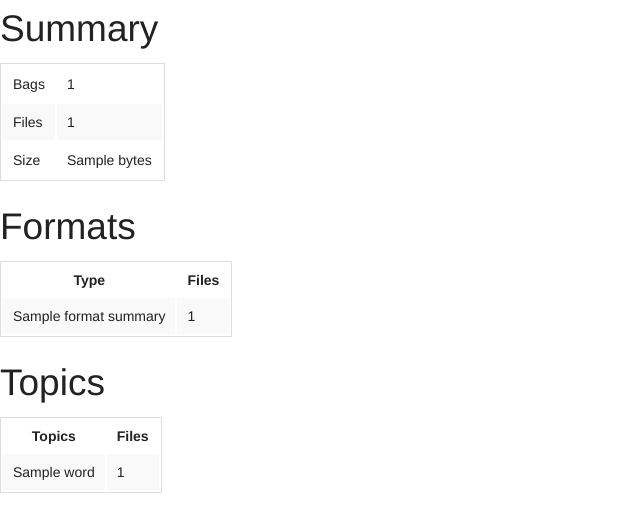
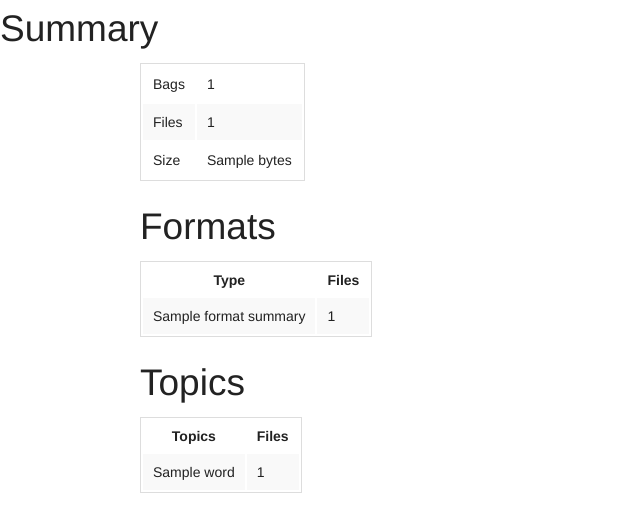
Before and after one commit to edsu/fondz, a Python web app: template fondz/templates/index.html in a window 1280 px wide. Shown: the top 532 px of the page, without its empty margins (0-640 px from the left). Run offline with Jinja, Linux system fonts and the light colour scheme; the template is opened without the code that fills it: most values are stand-ins (such as "Sample title", 1, 10 or a date in 2020).

Commit message:
added a section

```diff
--- a/fondz/templates/index.html
+++ b/fondz/templates/index.html
@@ -9,6 +9,9 @@
 <body>
 
   <h2>Summary</h2>
+
+  <section class="row">
+
   <table>
     <tr>
       <td>Bags</td>
@@ -52,6 +55,8 @@
   {% endfor %}
   </table>
 
+  </section>
+
 </body>
 
 </html>
```
